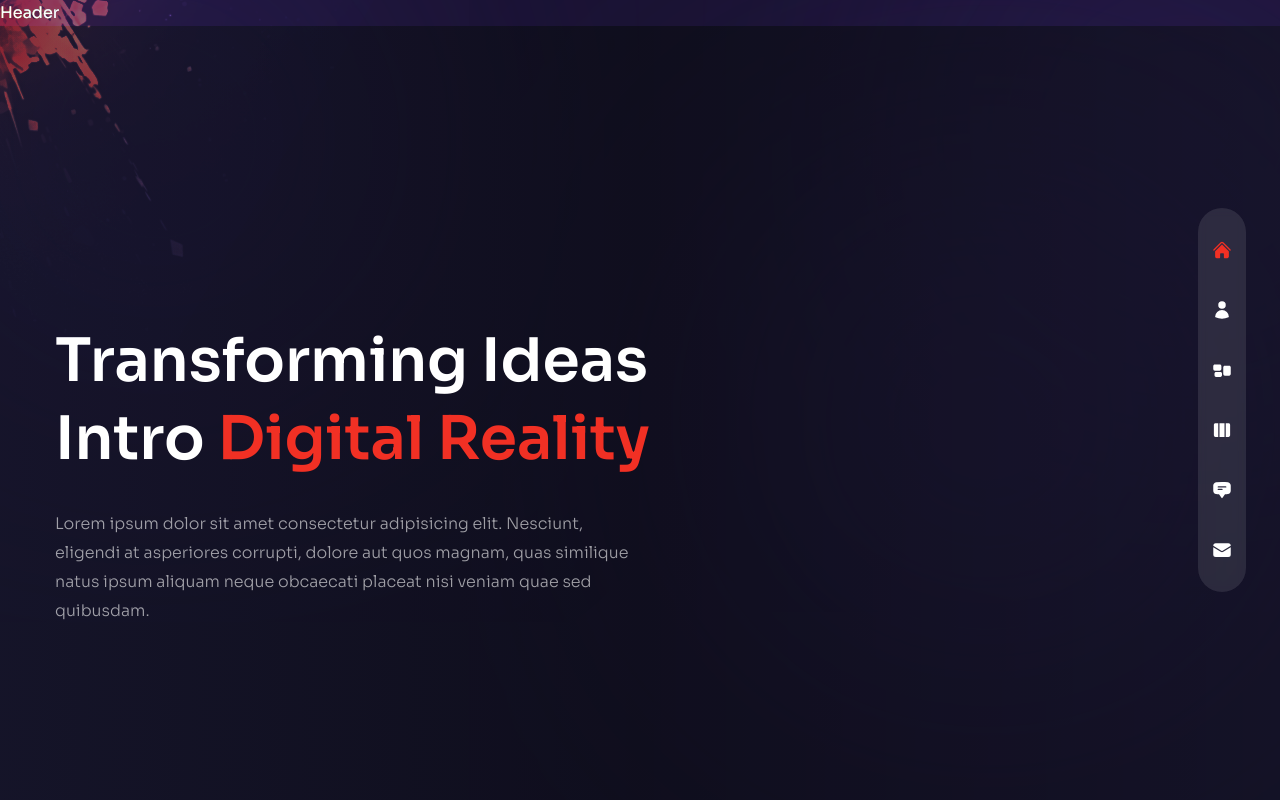
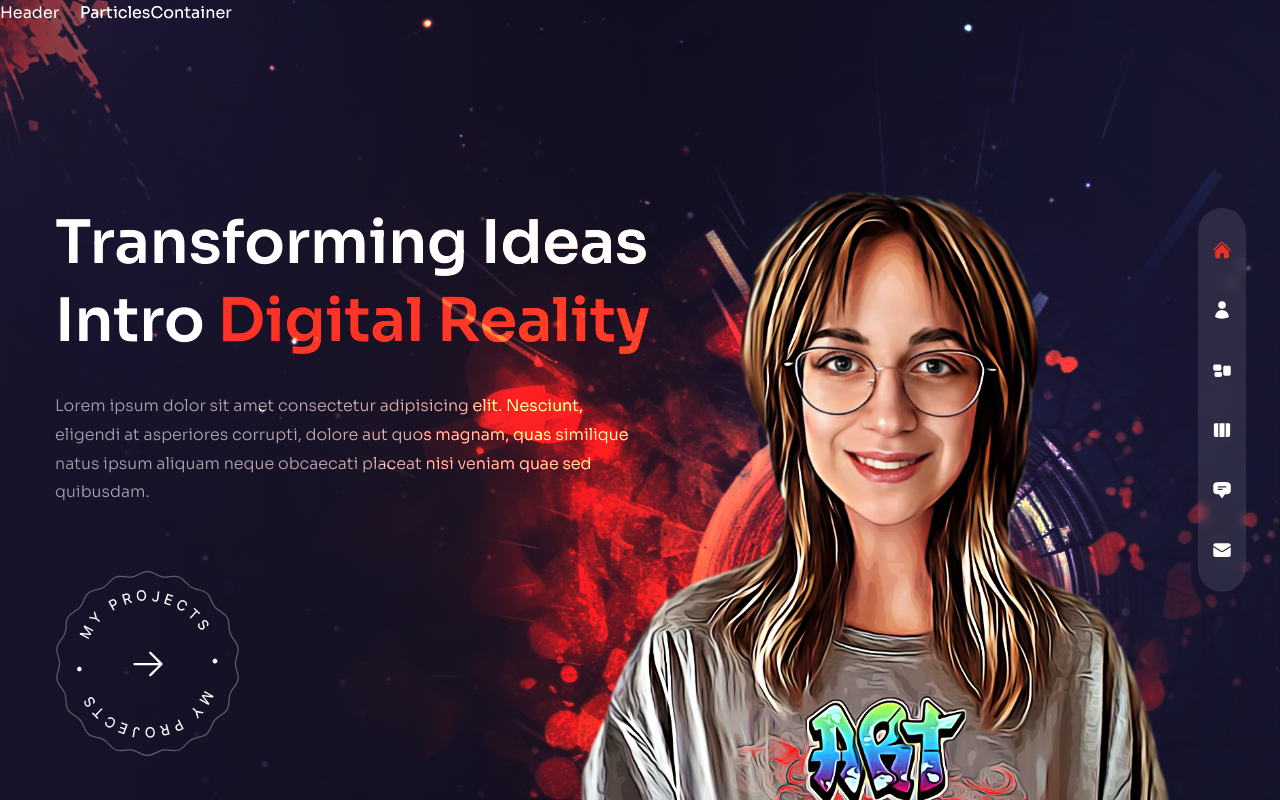
Before and after one commit to yburdakova/julimagine, a Next.js app: page / in a window 1280 px wide. Built offline with nearby package versions, Linux system fonts and the light colour scheme.

Commit message:
Hero block is done

```diff
--- a/components/Avatar.tsx
+++ b/components/Avatar.tsx
@@ -1,8 +1,17 @@
 import React from 'react'
+import Image from 'next/image'
 
 function Avatar() {
   return (
-    <div>Avatar</div>
+    <div className='hidden xl:flex xl:max-w-none'>
+      <Image
+        src={'/avatar.png'}
+        alt='Avatar'
+        width={737}
+        height={678}
+        className='w-full h-full translate-z-0'
+      />
+    </div>
   )
 }
 
--- a/components/Header.tsx
+++ b/components/Header.tsx
@@ -2,7 +2,7 @@ import React from 'react'
 
 function Header() {
   return (
-    <div>Header</div>
+    <div className='absolute z-30 w-full'>Header</div>
   )
 }
 
--- a/pages/index.tsx
+++ b/pages/index.tsx
@@ -10,19 +10,62 @@ function Home() {
   return (
     <div className='h-full bg-primary/60'>
       <div className='w-full h-full bg-gradient-to-r from-primary/10 via-black/30 to-black/10'>
+        {/* Hero text block */}
         <div className='container flex flex-col justify-center h-full mx-auto text-center xl:pt-40 xl:text-left'>
-          <h1 className="h1">
+          {/* Title */}
+          <motion.h1
+            variants={fadeIn('down', 0.2)}
+            initial='hidden'
+            animate='show'
+            exit='hidden'
+            className="h1"
+          >
             Transforming Ideas <br /> Intro {' '}
             <span className="text-accent">Digital Reality</span>
-          </h1>
-          <p className='max-w-sm mx-auto mb-10 xl:max-w-xl xl:mx-0 xl:mb-16'>
+          </motion.h1>
+          {/* Subtitle */}
+          <motion.p
+            variants={fadeIn('down', 0.3)}
+            initial='hidden'
+            animate='show'
+            exit='hidden'
+            className='max-w-sm mx-auto mb-10 xl:max-w-xl xl:mx-0 xl:mb-16'
+          >
             Lorem ipsum dolor sit amet consectetur adipisicing elit. Nesciunt, eligendi at asperiores corrupti, dolore aut quos magnam, quas similique natus ipsum aliquam neque obcaecati placeat nisi veniam quae sed quibusdam.
-          </p>
+          </motion.p>
+          {/* My Projects button */}
           <div className='relative flex justify-center xl:hidden'>
             <ProjectsBtn/>
           </div>
+          <motion.div
+            variants={fadeIn('down', 0.4)}
+            initial='hidden'
+            animate='show'
+            exit='hidden'
+            className='hidden xl:flex'
+          >
+            <ProjectsBtn/>
+          </motion.div>
         </div>
       </div>
+      {/*Background image */}
+      <div className="w-[1200px] h-full absolute right-0 bottom-0">
+        {/* bg img */}
+        <div className="absolute w-full h-full bg-none xl:bg-explosion xl:bg-cover xl:bg-right xl:bg-no-repeat mix-blend-color-dodge translate-z-0"></div>
+        <ParticlesContainer/>
+        {/* Avatar */}
+        <motion.div
+          variants={fadeIn('up', 0.4)}
+          transition={{ duration: 1, ease:'easeInOut' }}
+          initial='hidden'
+          animate='show'
+          exit='hidden'
+          className="w-full h-full max-w-[637px] max-h-[578px] absolute bottom-10 lg:right-[8%]"
+        >
+          <Avatar/>
+        </motion.div>
+      </div>
+
     </div>
   )
 }
```
